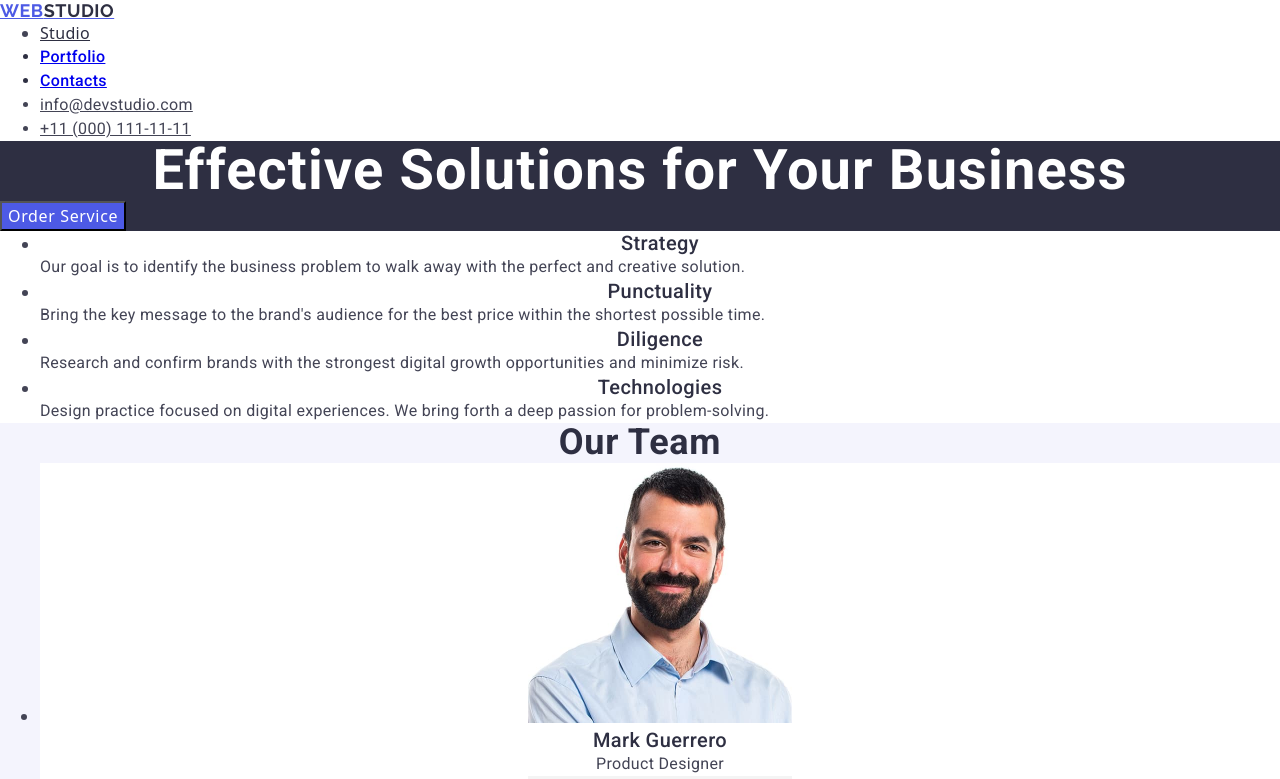
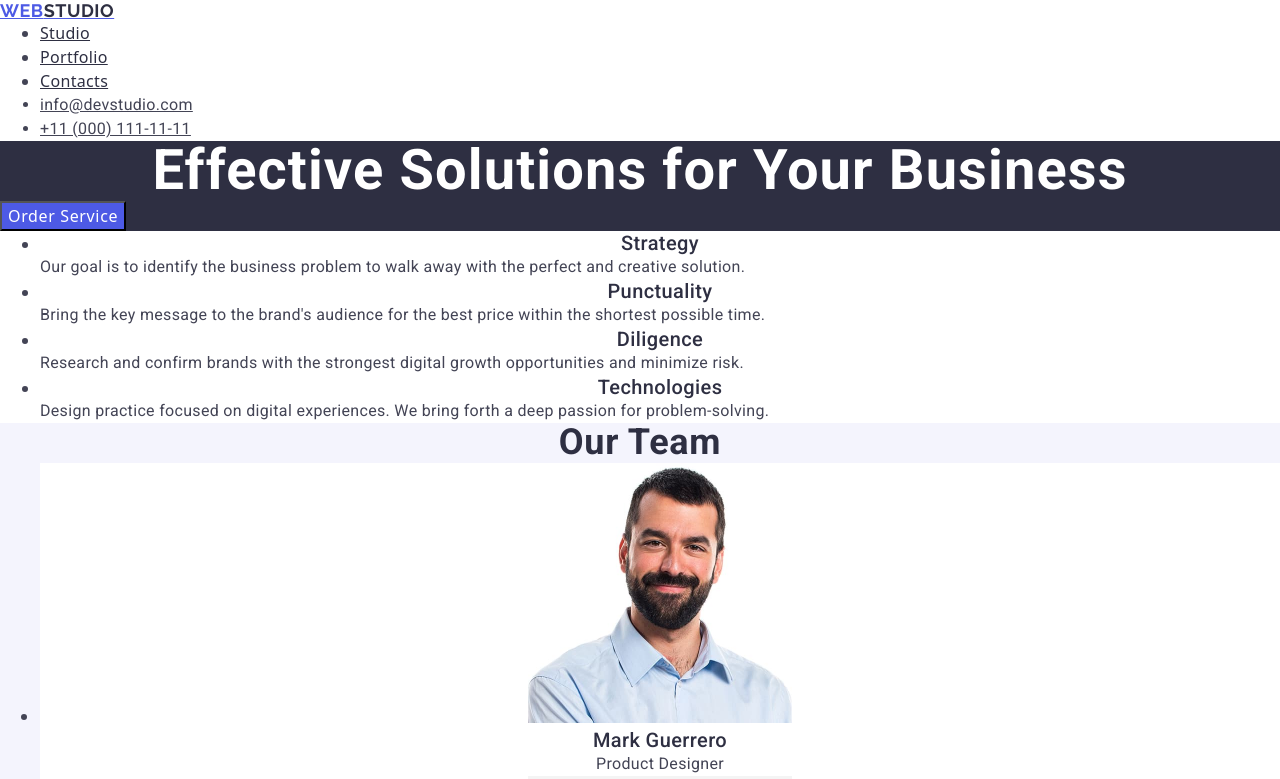
Before and after one commit to 123Vika321/goit-markup-hw-02, a website: page index.html in a window 1280 px wide. Shown: the top 779 px of the page. Drawn offline with nearby package versions, Linux system fonts and the light colour scheme.

Commit message:
error corect

```diff
--- a/css/styles.css
+++ b/css/styles.css
@@ -67,15 +67,6 @@ h3 {
   color: var(--ocean);
 }
 
-.header-navigation-list-next {
-  font-family: var(--font-family);
-  font-weight: 500;
-  font-size: 16px;
-  line-height: 150%;
-  letter-spacing: 0.02em;
-  color: var(--navy-blue);
-}
-
 .header-navigation > li:nth-child a[href=""] {
   color: #2e2f42;
 }
@@ -101,14 +92,14 @@ h3 {
   color: #434455;
 }
 
-.header-nav .button {
+.header-navigation .button {
   font-family: var(--font-family);
   font-weight: 500;
   line-height: 1.5;
   letter-spacing: 0.04em;
 }
 
-.header-nav .button:focus {
+.header-navigation .button:focus {
   color: var(--ocean);
 }
 
--- a/index.html
+++ b/index.html
@@ -25,15 +25,15 @@
         >
         <ul class="header-navigation">
           <li class="header-navigation-list">
-            <a class="header-navigation-list-link" href="./index.html"
+            <a href="./index.html" class="header-navigation-list-link"
               >Studio</a
             >
           </li>
-          <li class="header-navigation-list-next">
-            <a href="#">Portfolio</a>
+          <li class="header-navigation-list">
+            <a href="#" class="header-navigation-list-link">Portfolio</a>
           </li>
-          <li class="header-navigation-list-next">
-            <a href="#">Contacts</a>
+          <li class="header-navigation-list">
+            <a href="#" class="header-navigation-list-link">Contacts</a>
           </li>
         </ul>
       </nav>
```
